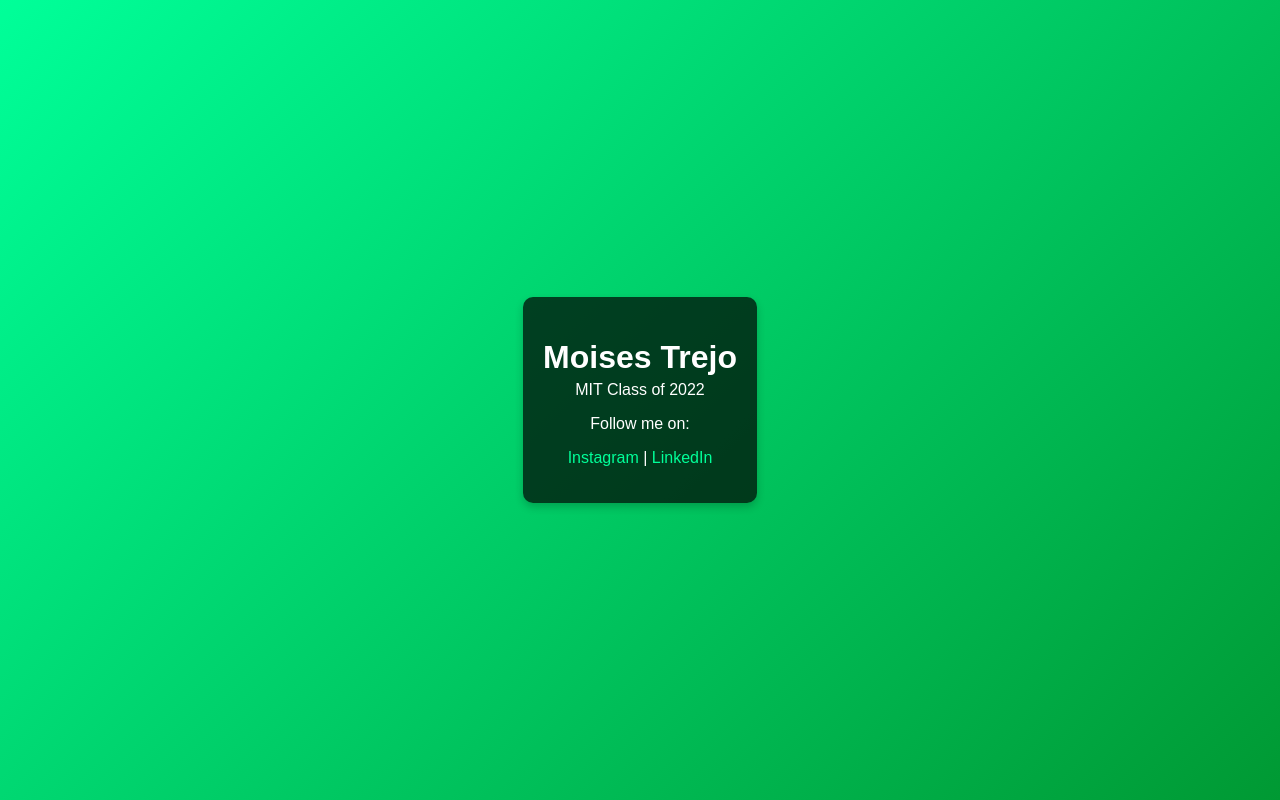
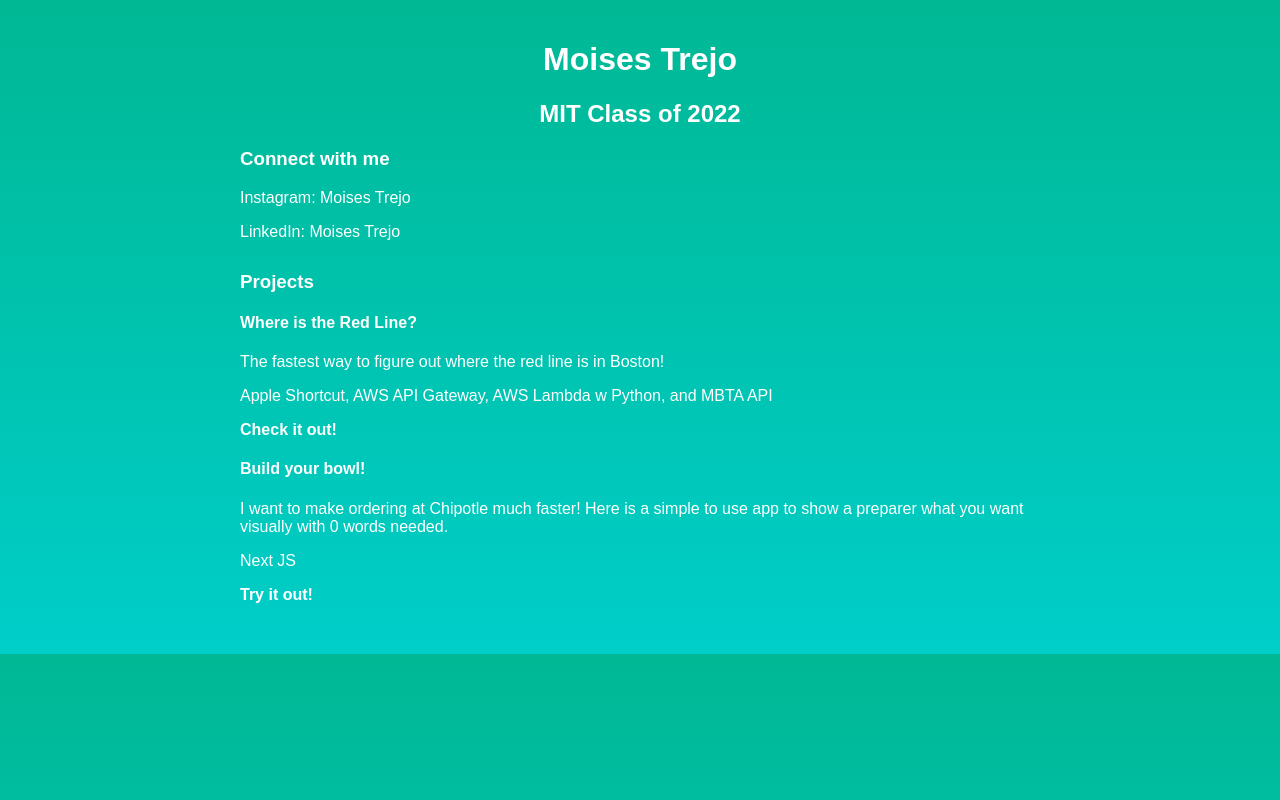
Before and after one commit to mtrejo0/test-website, a plain HTML site: page index.html in a window 1280 px wide. Drawn offline with Linux system fonts and the light colour scheme.

Commit message:
Update index.html

```diff
--- a/index.html
+++ b/index.html
@@ -1,54 +1,79 @@
-
 <!DOCTYPE html>
 <html lang="en">
 <head>
     <meta charset="UTF-8">
     <meta name="viewport" content="width=device-width, initial-scale=1.0">
-    <title>Moises Trejo - Personal Info</title>
+    <title>Moises Trejo</title>
     <style>
         body {
             font-family: Arial, sans-serif;
+            background: linear-gradient(to bottom, #00b894, #00cec9);
+            color: white;
             margin: 0;
             padding: 0;
-            background: linear-gradient(135deg, #00ff99, #009933);
-            color: white;
-            height: 100vh;
-            display: flex;
-            justify-content: center;
-            align-items: center;
         }
+
         .container {
-            background-color: rgba(0, 0, 0, 0.7);
             padding: 20px;
-            border-radius: 10px;
+            max-width: 800px;
+            margin: auto;
+        }
+
+        h1, h2 {
             text-align: center;
-            max-width: 400px;
-            box-shadow: 0 4px 8px rgba(0, 0, 0, 0.2);
         }
+
+        .section {
+            margin-bottom: 30px;
+        }
+
         a {
-            color: #00ff99;
+            color: #fff;
             text-decoration: none;
         }
-        a:hover {
-            text-decoration: underline;
+
+        .projects {
+            margin-top: 20px;
         }
-        h1 {
-            margin-bottom: 0;
+
+        .project {
+            margin-bottom: 20px;
         }
-        p {
-            margin-top: 5px;
+
+        .project a {
+            color: #ffffff;
+            font-weight: bold;
         }
     </style>
 </head>
 <body>
     <div class="container">
         <h1>Moises Trejo</h1>
-        <p>MIT Class of 2022</p>
-        <p>Follow me on:</p>
-        <p>
-            <a href="https://www.instagram.com/moises.trejo0/" target="_blank">Instagram</a> |
-            <a href="https://www.linkedin.com/in/moisestrejo/" target="_blank">LinkedIn</a>
-        </p>
+        <h2>MIT Class of 2022</h2>
+
+        <div class="section">
+            <h3>Connect with me</h3>
+            <p>Instagram: <a href="https://www.instagram.com/moises.trejo0/" target="_blank">Moises Trejo</a></p>
+            <p>LinkedIn: <a href="https://www.linkedin.com/in/moisestrejo/" target="_blank">Moises Trejo</a></p>
+        </div>
+
+        <div class="projects section">
+            <h3>Projects</h3>
+
+            <div class="project">
+                <h4>Where is the Red Line?</h4>
+                <p>The fastest way to figure out where the red line is in Boston!</p>
+                <p>Apple Shortcut, AWS API Gateway, AWS Lambda w Python, and MBTA API</p>
+                <p><a href="https://www.icloud.com/shortcuts/c5d02699fc0e4e539c1e22a851b869e4" target="_blank">Check it out!</a></p>
+            </div>
+
+            <div class="project">
+                <h4>Build your bowl!</h4>
+                <p>I want to make ordering at Chipotle much faster! Here is a simple to use app to show a preparer what you want visually with 0 words needed.</p>
+                <p>Next JS</p>
+                <p><a href="https://bowl-builder-max.vercel.app/" target="_blank">Try it out!</a></p>
+            </div>
+        </div>
     </div>
 </body>
 </html>
```
